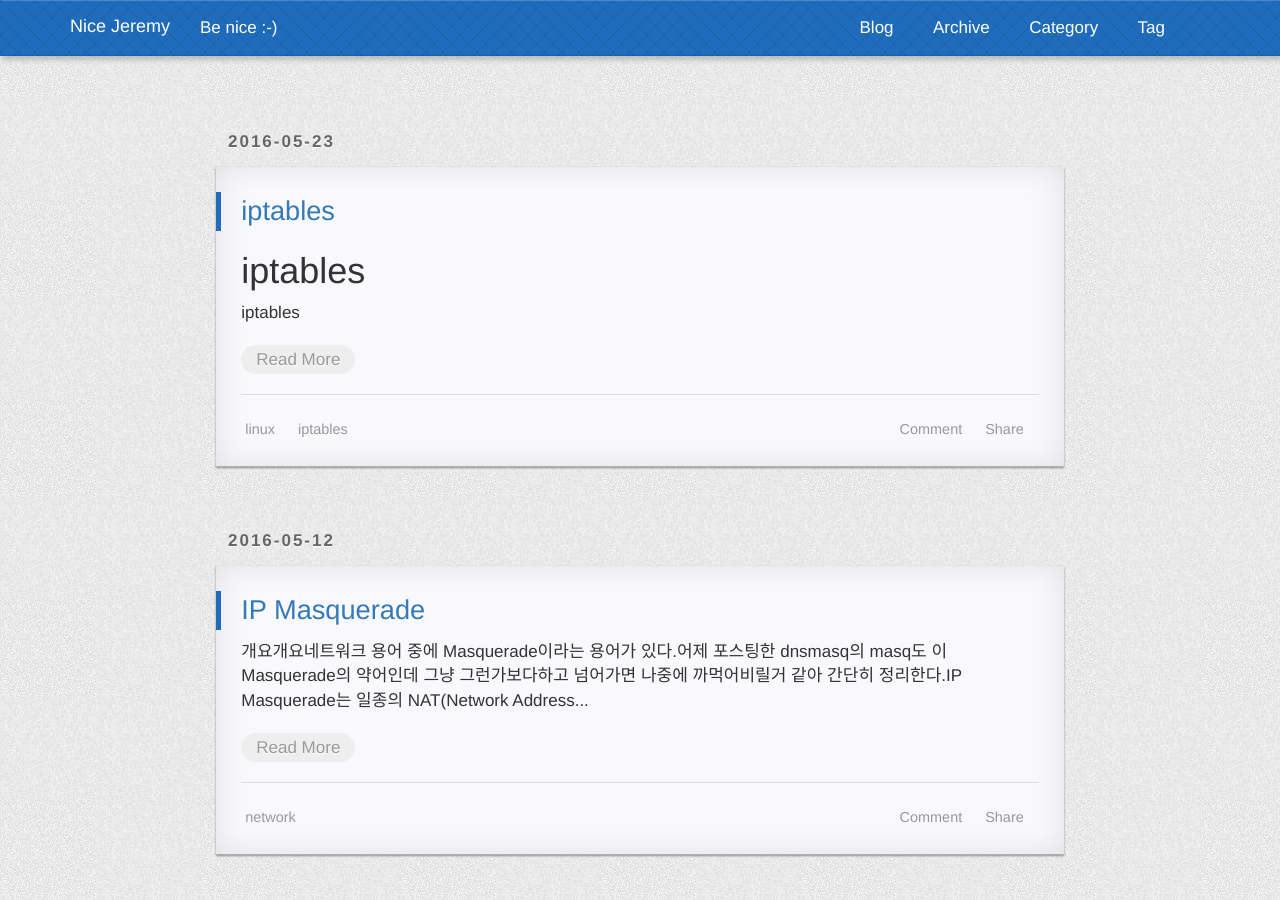
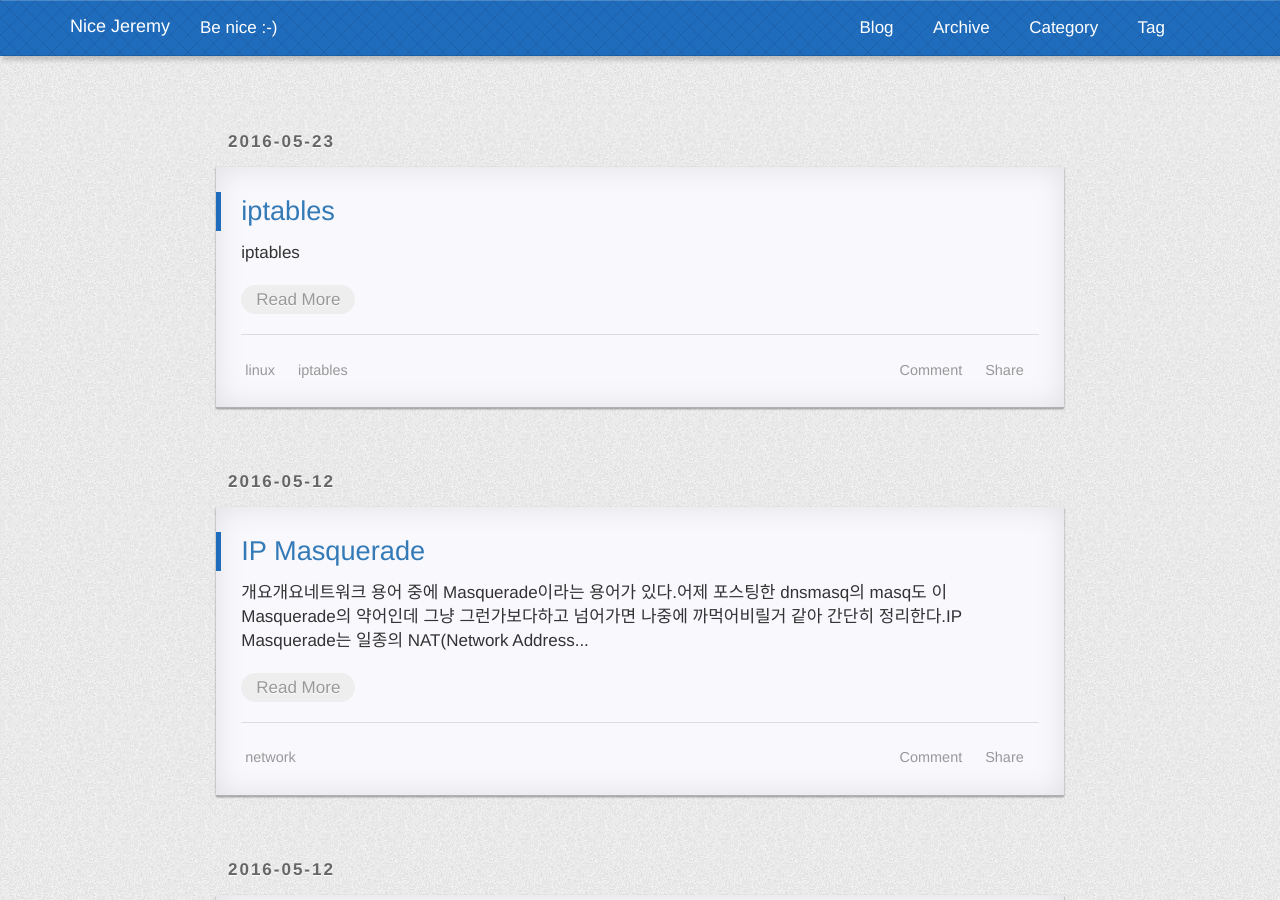
Before and after one commit to wkjeon/nicejeremy.github.io, a Jekyll site: the page built from index.html, in a window 1280 px wide and 900 px high. Built offline with Jekyll 4.4.1, drawn with Linux system fonts in a browser that asks for light colours; nearby versions of some CDN libraries; the list of posts is cut into pages by our own code; comment, search, counter and statistics services are not loaded; a style sheet for code colours, icons or effects is not loaded.

Commit message:
change some layout

```diff
--- a/index.html
+++ b/index.html
@@ -17,7 +17,7 @@ layout: default
                       {{ post.title }}
                   </a>
                   <!--<p>{% if post.excerpt.size > 32 %}{{ post.excerpt }}{% else %}{{ post.content | strip_html | strip_newlines | truncate: 160 }}{% endif %}</p>-->
-                    <p>{{ post.excerpt }}{{ post.content | strip_html | strip_newlines | truncate: 160 }}</p>
+                    <p>{{ post.content | strip_html | strip_newlines | truncate: 160 }}</p>
                   <a class="readmore" href="{{ post.url | prepend: site.baseurl | prepend: site.url }}">Read More</a>
                   <footer>
                       {% for tag in post.tags %}
```
